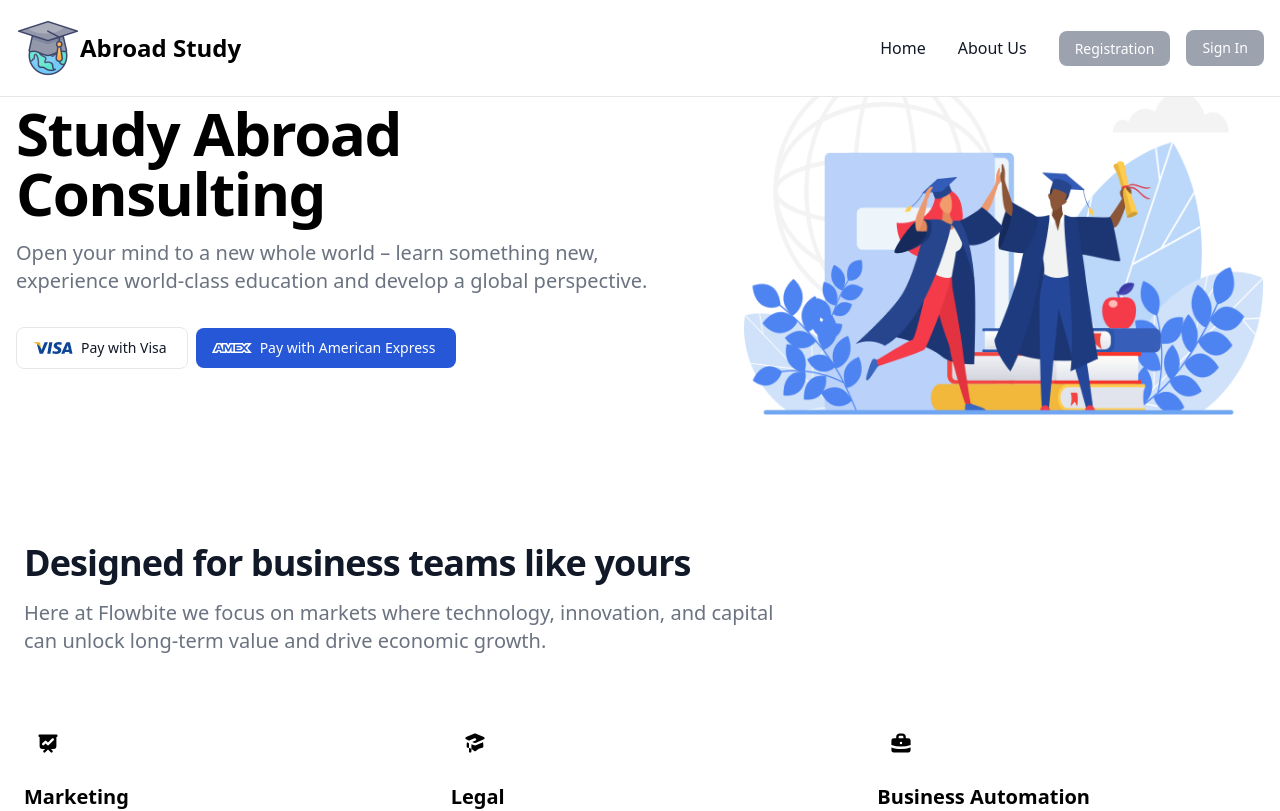
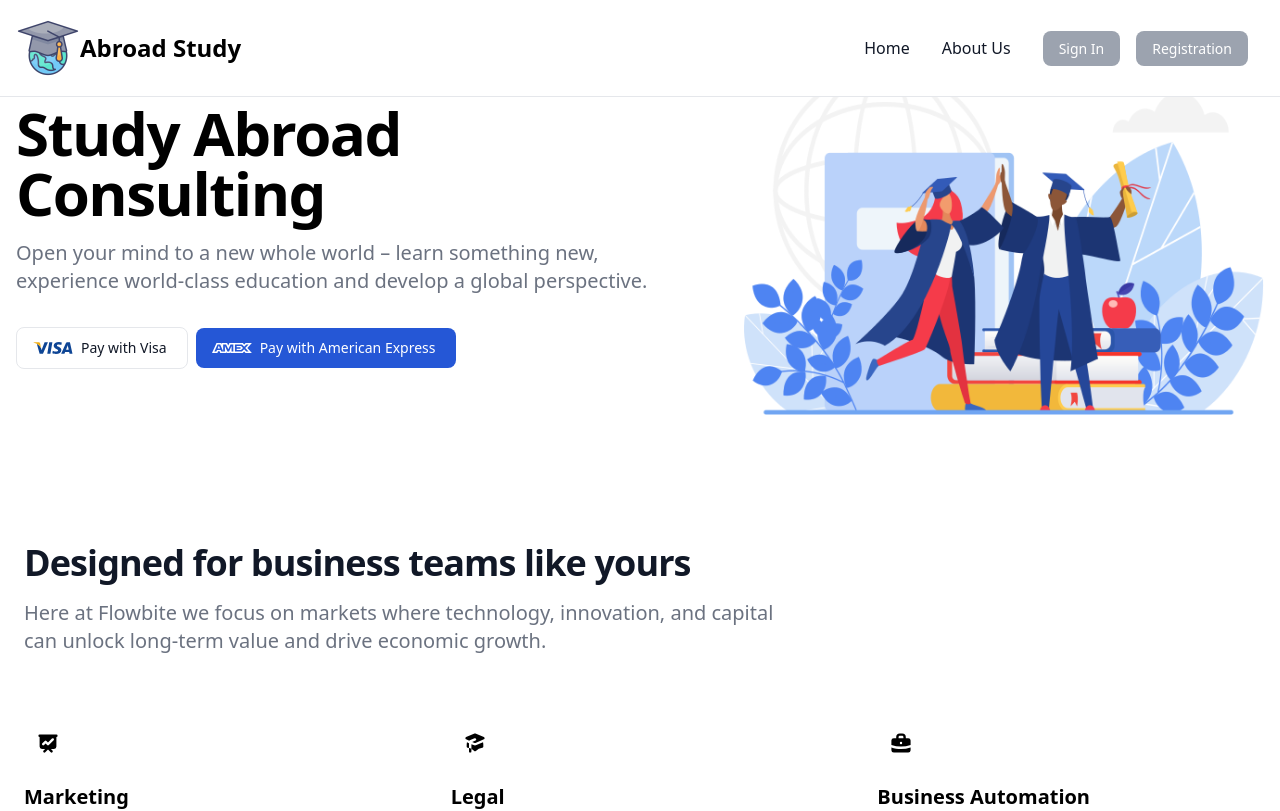
Before and after one commit to aftabrakinsad/Abroad_Study_Consulting_FT_FE, a Next.js app: page / in a window 1280 px wide. Shown: the top 811 px of the page. Built offline with nearby package versions, Linux system fonts and the light colour scheme.

Commit message:
FT-FE-BackEnd

```diff
--- a/pages/component/layout.js
+++ b/pages/component/layout.js
@@ -23,14 +23,14 @@ export default function MyLayout(props) {
               </li>
             </ul>
             <ul className="flex p-4 space-x-4">
-              {/* <li>
-                <Link href="auth/signin" className="block py-2 px-3 text-gray-900 rounded hover:bg-gray-100 md:hover:bg-transparent md:hover:text-blue-700 md:p-0 md:dark:hover:text-blue-500 dark:text-white dark:hover:bg-gray-700 dark:hover:text-white md:dark:hover:bg-transparent dark:border-gray-700">Sign In</Link>
-              </li> */}
+              <li>
+                <Link href="/auth/signin" className="text-white bg-gray-400 hover:bg-gray-800 focus:ring-4 focus:outline-none focus:ring-blue-300 font-medium rounded-lg text-sm px-4 py-2 text-center mr-3 md:mr-0 dark:bg-blue-600 dark:hover:bg-blue-700 dark:focus:ring-blue-800">Sign In</Link>
+              </li>
               <li>
                 <Link href="/auth/registration" className="text-white bg-gray-400 hover:bg-gray-800 focus:ring-4 focus:outline-none focus:ring-blue-300 font-medium rounded-lg text-sm px-4 py-2 text-center mr-3 md:mr-0 dark:bg-blue-600 dark:hover:bg-blue-700 dark:focus:ring-blue-800">Registration</Link>
               </li>
             </ul>
-            <Session/>
+            {/* <Session/> */}
           </div>
         </div>
       </nav>
```
